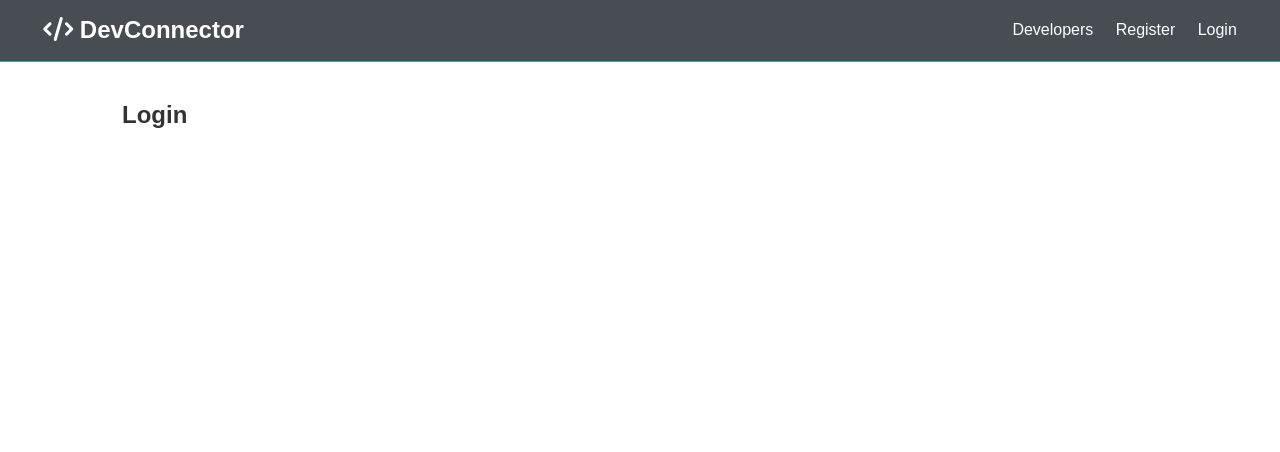
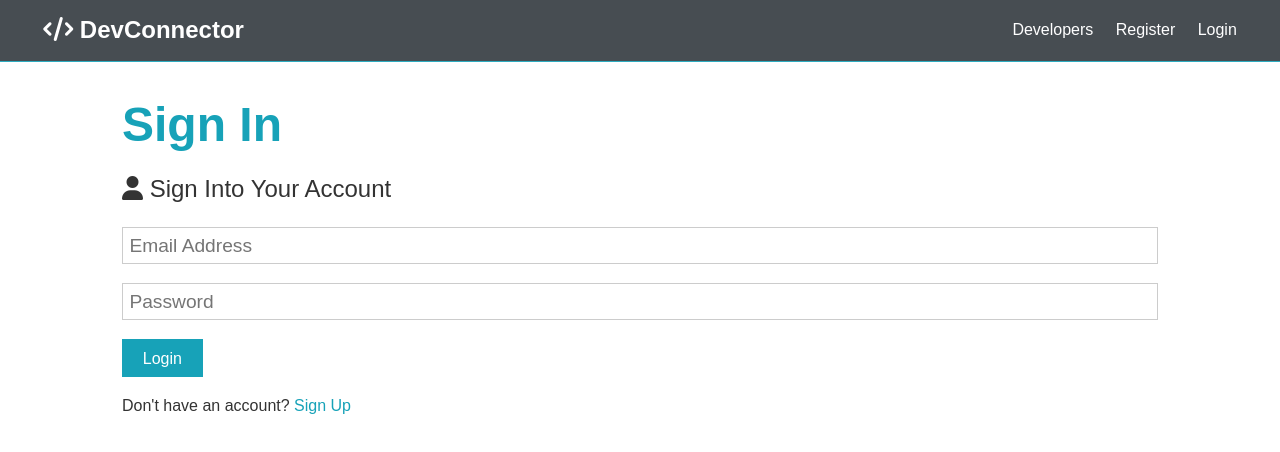
Before and after one commit to RaktimParasar/Socialfordev, a React (Create React App) app in the folder frontend/: page /login in a window 1280 px wide. Shown: the top 452 px of the page. Built offline with nearby package versions, Linux system fonts and the light colour scheme.

Commit message:
Redux setup & code refactor

```diff
--- a/frontend/package.json
+++ b/frontend/package.json
@@ -14,6 +14,7 @@
     "react-router-dom": "^5.2.0",
     "react-scripts": "4.0.0",
     "redux": "^4.0.5",
+    "redux-devtools-extension": "^2.13.8",
     "redux-thunk": "^2.3.0",
     "web-vitals": "^0.2.4"
   },
--- a/frontend/src/App.js
+++ b/frontend/src/App.js
@@ -1,13 +1,18 @@
 import React, {Fragment} from 'react';
 import { BrowserRouter as Router, Route, Switch } from 'react-router-dom';
 import './App.css';
+//components
 import Navbar from './components/layout/Navbar';
 import Landing from './components/layout/Landing';
 import Login from './components/auth/Login';
 import Register from './components/auth/Register';
+//redux
+import store from './store';
+import { Provider } from 'react-redux';
 
 const App = () => {
   return (
+    <Provider store={store}>
     <Router>
       <Fragment>
         <Navbar />
@@ -18,6 +23,7 @@ const App = () => {
           </Switch>
     </Fragment>
     </Router>
+    </Provider>
 
   );
 }
--- a/frontend/src/components/auth/Login.js
+++ b/frontend/src/components/auth/Login.js
@@ -1,11 +1,69 @@
-import React from 'react'
+import React, { Fragment, useState } from 'react';
+import { Link } from 'react-router-dom';
+
+/*
+    T O D O
+
+    1. UI changes
+    2. showPasswordToggle
+
+ */
 
 const Login = () => {
+
+    const [formData, setFormData] = useState({
+        email: '',
+        password: '',
+    });
+
+    const { email, password } = formData;
+
+    const onChangeHandle = (e) => {
+        const { name, value } = e.target;
+
+        setFormData({ ...formData,
+            [name] : value
+        });
+    };
+
+    const onSubmitHandle = (e) => {
+        e.preventDefault();
+            console.log("Success")
+    };
     return (
         <div>
+            <Fragment>
             <section className="container">
-            <h1>Login</h1>
+                <h1 className="large text-primary">Sign In</h1>
+                <p className="lead"><i className="fas fa-user"></i> Sign Into  Your Account</p>
+                <form className="form" onSubmit={e => onSubmitHandle(e)}>
+                    <div className="form-group">
+                    <input
+                    type="email"
+                    placeholder="Email Address"
+                    name="email"
+                    value={email}
+                    onChange={e => onChangeHandle(e)}
+                    required
+                    />
+                    </div>
+                    <div className="form-group">
+                    <input
+                        type="password"
+                        placeholder="Password"
+                        name="password"
+                        value={password}
+                        onChange={e => onChangeHandle(e)}
+                        minLength="6"
+                    />
+                    </div>
+                    <input type="submit" className="btn btn-primary" value="Login" />
+                </form>
+                <p className="my-1">
+                    Don't have an account? <Link to='/register'>Sign Up</Link>
+                </p>
             </section>
+            </Fragment>
         </div>
     )
 }
--- a/frontend/src/components/auth/Register.js
+++ b/frontend/src/components/auth/Register.js
@@ -1,4 +1,14 @@
 import React, { Fragment, useState } from 'react';
+import { Link } from 'react-router-dom';
+
+/*
+    T O D O
+
+    1. UI changes
+    2. showPasswordToggle
+
+ */
+
 
 const Register = () => {
 
@@ -24,7 +34,7 @@ const Register = () => {
         if(password !== password2){
             console.log('Password do not match')
         } else{
-        console.log(formData)
+            console.log("Success")
         }
     };
 
@@ -80,7 +90,7 @@ const Register = () => {
                     <input type="submit" className="btn btn-primary" value="Register" />
                 </form>
                 <p className="my-1">
-                    Already have an account? <a href="login.html">Sign In</a>
+                    Already have an account? <Link to='/login'>Sign In</Link>
                 </p>
             </section>
         </Fragment>
@@ -88,11 +98,3 @@ const Register = () => {
 }
 
 export default Register;
-
-/*
-    T O D O
-
-    1. UI changes
-    2. showPasswordToggle
-
- */
--- /dev/null
+++ b/frontend/src/reducers/index.js
@@ -0,0 +1,3 @@
+import { combineReducers } from 'redux';
+
+export default combineReducers({})
--- /dev/null
+++ b/frontend/src/store.js
@@ -0,0 +1,20 @@
+import { createStore, applyMiddleware } from 'redux';
+import { composeWithDevTools } from 'redux-devtools-extension';
+import thunk  from 'redux-thunk';
+import rootReducer from './reducers';
+
+const initialState = {};
+
+const middleware = [thunk];
+
+const store = createStore(
+    rootReducer,
+    initialState,
+    composeWithDevTools(
+        applyMiddleware(
+            ...middleware
+        )
+    )
+)
+
+export default store;
```
Also changed, not shown: 1 other file (tests, documents, lock files or other folders).
